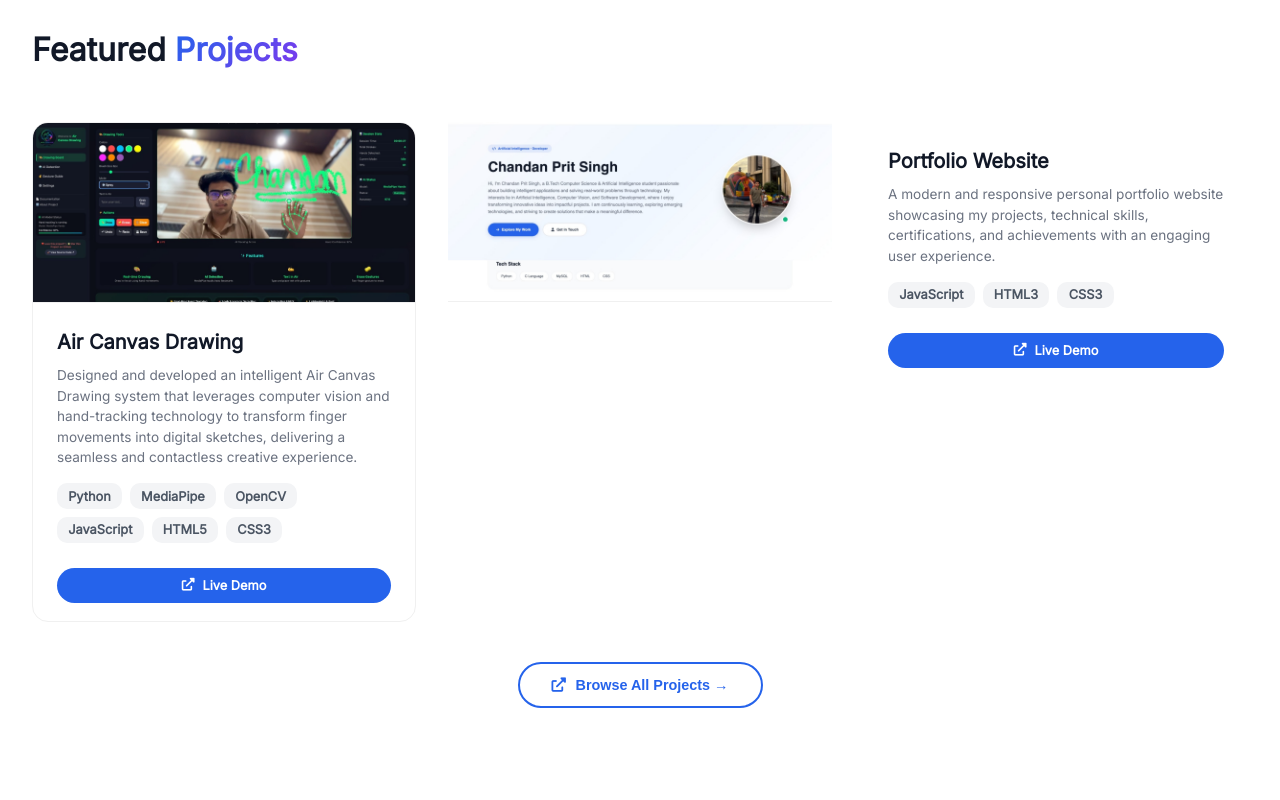
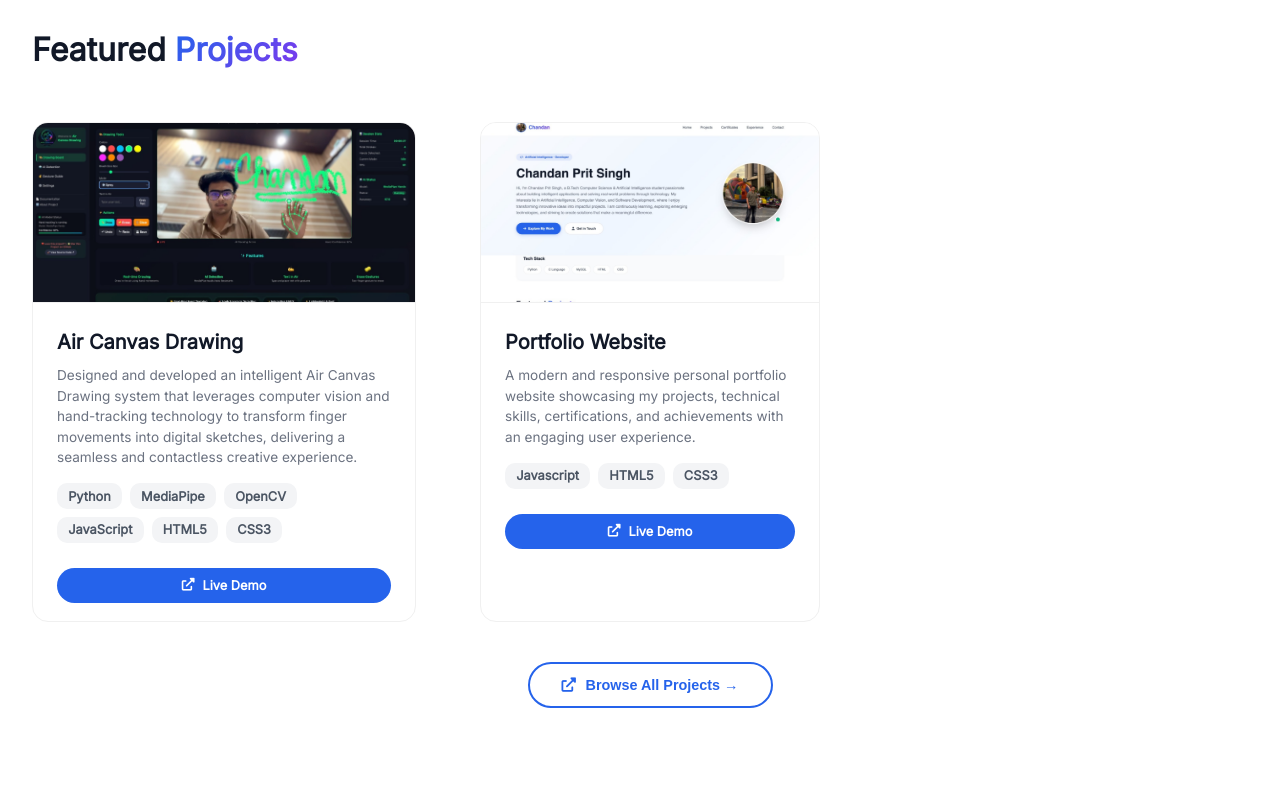
Before and after one commit to ChandanPRitSingh23/Portfolio-Website, a plain HTML site: page index.html in a window 1280 px wide. Shown: the part 820-1620 px from the top of the page. Drawn offline with Linux system fonts and the light colour scheme.

Commit message:
added the new project

```diff
--- a/index.html
+++ b/index.html
@@ -68,33 +68,42 @@
 
   <!-- Projects Section -->
   <section id="projects-section">
+    <!--yaha pr pic upload kr skta hu mai projects ke -->
     <div class="container">
       <h2 class="section-title">Featured <span>Projects</span></h2>
       <div class="projects-grid">
         <div class="project-card">
-         <!--yaha pr pic upload kr skta hu mai projects ke -->
+
           <div class="project-img"><i class=""></i>
           <img src="images/air-canvas.jpeg" alt="Air Canvas Drawing" style="width: 100%; height: 100%; object-fit: cover;" onerror="this.src='https://placehold.co/600x400/2563eb/white?text=Air+Canvas'"></div>
           <div class="project-info">
-
             <h3>Air Canvas Drawing</h3>
             <p>Designed and developed an intelligent Air Canvas Drawing system that leverages computer vision and hand-tracking technology to transform finger movements into digital sketches, delivering a seamless and contactless creative experience.</p>
             <div class="tech-stack"><span>Python</span><span>MediaPipe</span><span>OpenCV</span><span>JavaScript</span><span>HTML5</span><span>CSS3</span></div>
             <a href="https://air-canvas-gilt.vercel.app/" target="_blank" class="demo-btn"><i class="fas fa-external-link-alt"></i> Live Demo</a>
+
           </div>
-        </div>  <!--yaha tk copy krlena new project add krne ke liye-->
+          </div>
+          <!--yaha tk copy krlena new project add krne ke liye-->
 
+          <!--2nd project adding-->
+          <div class="container">
+          <div class="projects-grid">
+          <div class="project-card">
 
-        <div class="project-img"><i class=""></i>
-          <img src="images/portfolio_website.jpeg" alt="Portfolio website" style="width: 100%; height: 100%; object-fit: cover;"></div>
+         <div class="project-img"><i class=""></i>
+          <img src="images/portfolio_website.jpeg" alt="portfolio-webssite" style="width: 100%; height: 100%; object-fit: cover;" onerror="this.src='https://placehold.co/600x400/2563eb/white?text=Portfolio+Website'"></div>
           <div class="project-info">
 
             <h3>Portfolio Website</h3>
             <p>A modern and responsive personal portfolio website showcasing my projects, technical skills, certifications, and achievements with an engaging user experience.</p>
-            <div class="tech-stack"><span>JavaScript</span><span>HTML3</span><span>CSS3</span></div>
+            <div class="tech-stack"><span>Javascript</span><span>HTML5</span><span>CSS3</span></div>
             <a href="https://portfolio-chandanpritsingh.vercel.app/" target="_blank" class="demo-btn"><i class="fas fa-external-link-alt"></i> Live Demo</a>
           </div>
-        </div>
+          </div>
+
+
+
 
 
 
@@ -110,7 +119,7 @@
     <div class="container">
       <h2 class="section-title">My <span>Certifications</span></h2>
       <div class="projects-grid">
-        <!--
+
         <div class="project-card">
           <div class="project-img"><i class="fab fa-google"></i></div>
           <div class="project-info">
@@ -118,7 +127,7 @@
             <p>uploaded soon</p>
             <div class="tech-stack"><span>GCP</span><span>Cloud</span><span>DevOps</span></div>
           </div>
-        </div> -->
+        </div>
 
       </div>
       <div class="explore-wrapper">
```
